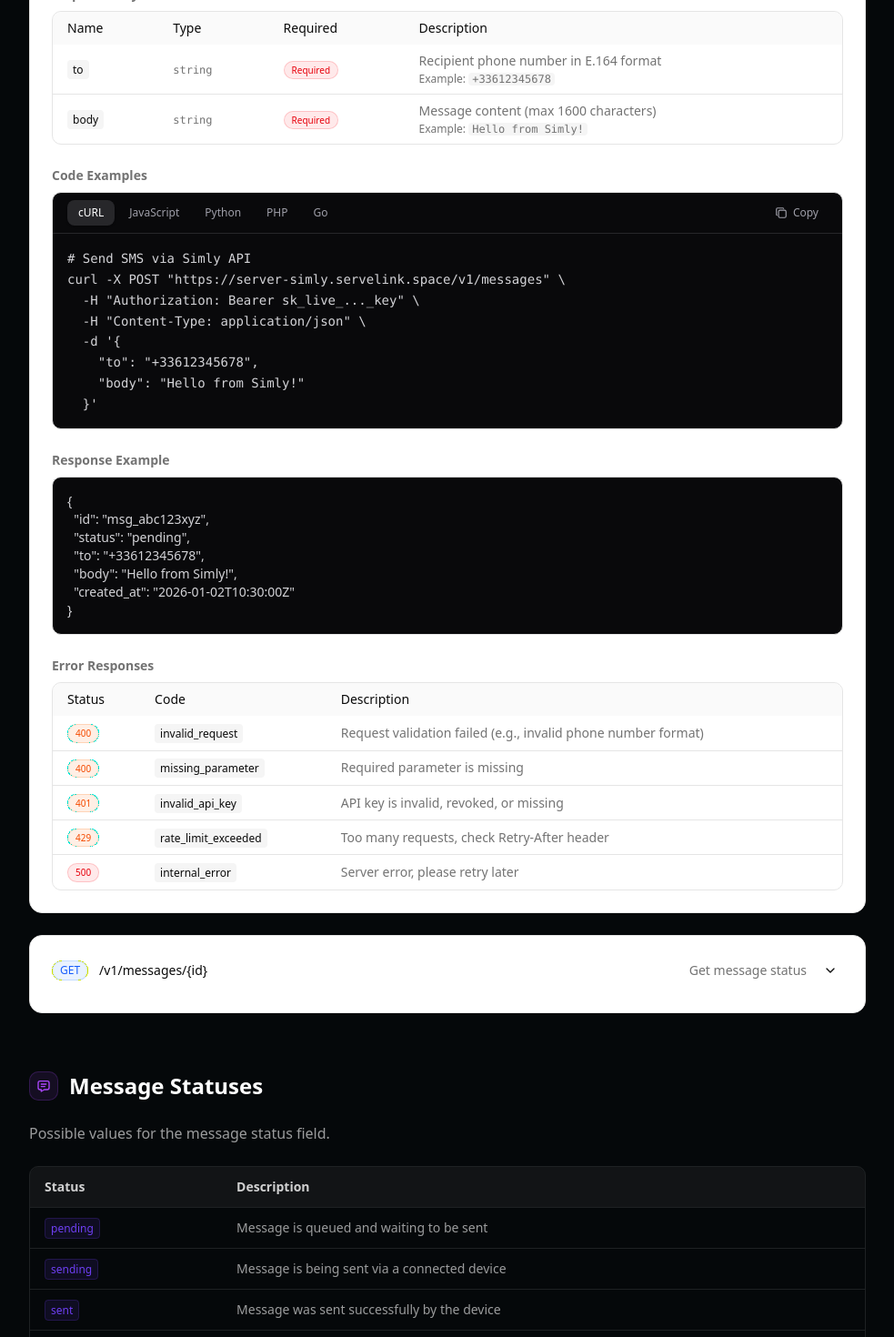
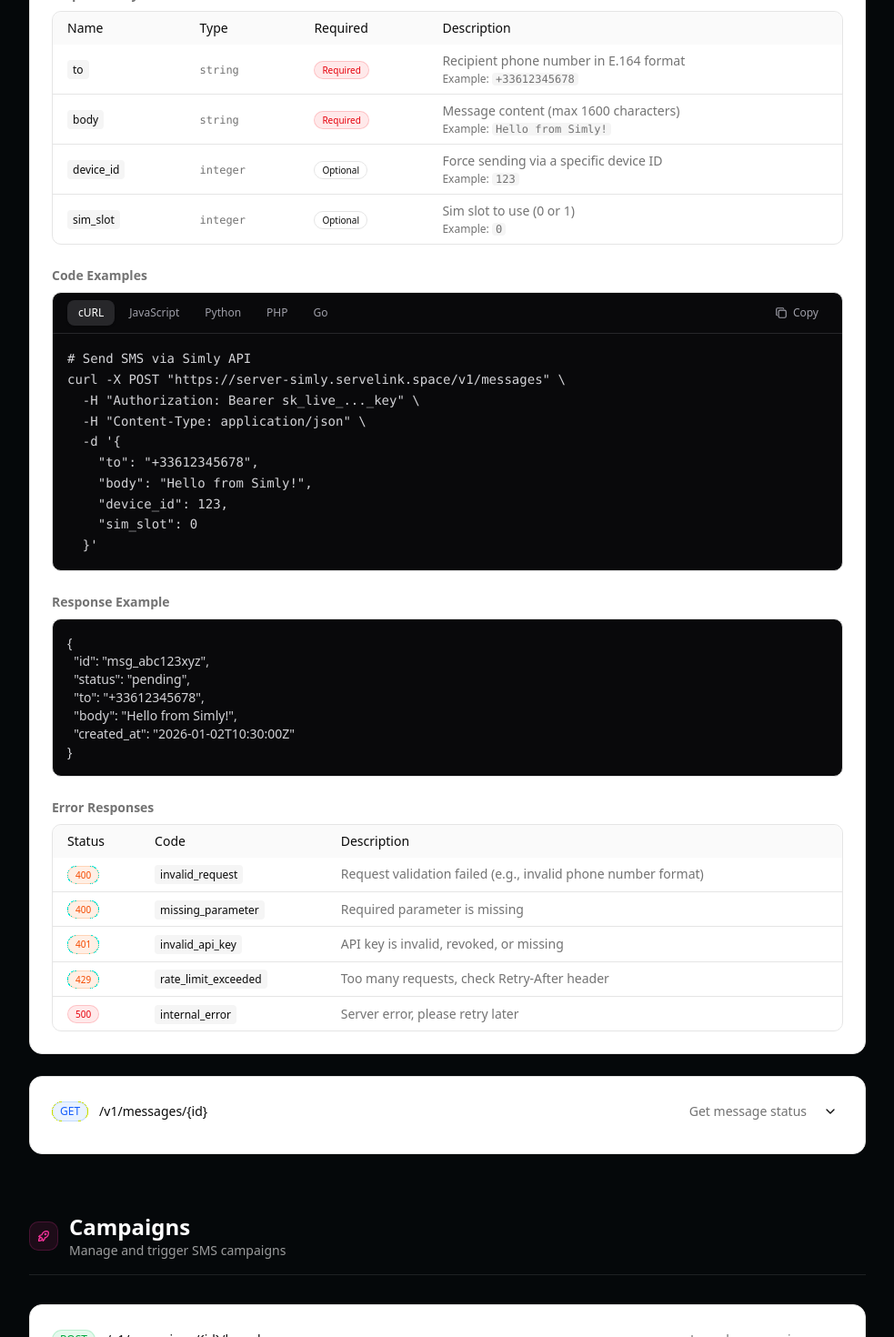
Before and after one commit to zenderock/simly-platform, a Next.js app in the folder frontend/: page /docs in a window 1280 px wide. Shown: the part 1330-2800 px from the top of the page at 91% size, without its empty margins (296-1279 px from the left). Built offline with nearby package versions, Linux system fonts and the light colour scheme.

Commit message:
feat: document campaign launch API and add `device_id`/`sim_slot` parameters to SMS send endpoint; fix landing page overflow class.

```diff
--- a/frontend/app/docs/page.tsx
+++ b/frontend/app/docs/page.tsx
@@ -21,6 +21,7 @@ import {
   IconAlertTriangle,
   IconServer,
   IconLock,
+  IconRocket,
 } from "@tabler/icons-react";
 import Link from "next/link";
 import { ArrowLeft } from "lucide-react";
@@ -64,10 +65,26 @@ const API_ENDPOINTS: APIEndpoint[] = [
         description: "Message content (max 1600 characters)",
         example: "Hello from Simly!",
       },
+      {
+        name: "device_id",
+        type: "integer",
+        required: false,
+        description: "Force sending via a specific device ID",
+        example: "123",
+      },
+      {
+        name: "sim_slot",
+        type: "integer",
+        required: false,
+        description: "Sim slot to use (0 or 1)",
+        example: "0",
+      },
     ],
     requestExample: {
       to: "+33612345678",
       body: "Hello from Simly!",
+      device_id: 123,
+      sim_slot: 0,
     },
     responseExample: {
       id: "msg_abc123xyz",
@@ -156,6 +173,60 @@ const API_ENDPOINTS: APIEndpoint[] = [
   },
 ];
 
+const CAMPAIGN_ENDPOINTS: APIEndpoint[] = [
+  {
+    method: "POST",
+    path: "/v1/campaigns/{id}/launch",
+    summary: "Launch a campaign",
+    description:
+      "Triggers the sending process for a previously created campaign draft. The campaign must be in 'draft' status.",
+    headers: [
+      {
+        name: "Authorization",
+        required: true,
+        description: "Bearer token with your API key",
+        example: "Bearer sk_live_...",
+      },
+    ],
+    pathParams: [
+      {
+        name: "id",
+        type: "string",
+        required: true,
+        description: "The unique campaign ID (e.g., 123)",
+        example: "123",
+      },
+    ],
+    responseExample: {
+      status: "success",
+      message: "Campaign launched successfully",
+      campaign_id: 123,
+    },
+    errorResponses: [
+      {
+        status: 400,
+        code: "invalid_request",
+        description: "Campaign is not in draft status or already processing",
+      },
+      {
+        status: 404,
+        code: "resource_not_found",
+        description: "Campaign not found",
+      },
+      {
+        status: 401,
+        code: "invalid_api_key",
+        description: "API key is invalid",
+      },
+      {
+        status: 500,
+        code: "internal_error",
+        description: "Server error",
+      },
+    ],
+  },
+];
+
 // Message statuses
 const MESSAGE_STATUSES = [
   {
@@ -225,6 +296,14 @@ export default function DocsPage() {
                     className="block text-sm text-white/60 hover:text-[#6e3ff3] transition-colors py-1"
                   >
                     Messages
+                  </a>
+                </li>
+                <li>
+                  <a
+                    href="#campaigns"
+                    className="block text-sm text-white/60 hover:text-[#6e3ff3] transition-colors py-1"
+                  >
+                    Campaigns
                   </a>
                 </li>
               </ul>
@@ -398,6 +477,40 @@ export default function DocsPage() {
                         endpoint={endpoint}
                         apiKey="sk_live_your_api_key"
                         defaultExpanded={index === 0}
+                      />
+                    </motion.div>
+                  ))}
+                </div>
+              </div>
+            </section>
+
+            {/* Campaigns Section */}
+            <section id="campaigns" className="scroll-mt-24">
+              <div className="space-y-8">
+                <div className="flex items-center gap-3 border-b border-white/10 pb-4">
+                  <div className="size-8 rounded-lg bg-pink-500/10 flex items-center justify-center border border-pink-500/20">
+                    <IconRocket className="size-4 text-pink-500" />
+                  </div>
+                  <div>
+                    <h2 className="text-2xl font-bold text-white">Campaigns</h2>
+                    <p className="text-sm text-white/60">
+                      Manage and trigger SMS campaigns
+                    </p>
+                  </div>
+                </div>
+
+                <div className="space-y-6">
+                  {CAMPAIGN_ENDPOINTS.map((endpoint, index) => (
+                    <motion.div
+                      key={`${endpoint.method}-${endpoint.path}`}
+                      initial={{ opacity: 0, y: 10 }}
+                      animate={{ opacity: 1, y: 0 }}
+                      transition={{ delay: 0.2 + index * 0.05 }}
+                    >
+                      <APIEndpointDoc
+                        endpoint={endpoint}
+                        apiKey="sk_live_your_api_key"
+                        defaultExpanded={false}
                       />
                     </motion.div>
                   ))}
--- a/frontend/components/landing-page.tsx
+++ b/frontend/components/landing-page.tsx
@@ -368,7 +368,7 @@ const ServiceCard: React.FC<ServiceCardProps> = ({
   icon,
 }) => {
   return (
-    <div className="p-8 group hover:bg-white/[0.02] transition-colors relative overflow-hidden">
+    <div className="p-8 group hover:bg-white/2 transition-colors relative overflow-hidden">
       <div className="mb-6 relative h-24 w-full bg-slate-900/50 rounded border border-white/5 flex flex-col p-3 overflow-hidden">
         {icon ? (
           <div className="relative w-full h-full flex items-center justify-center">
```
